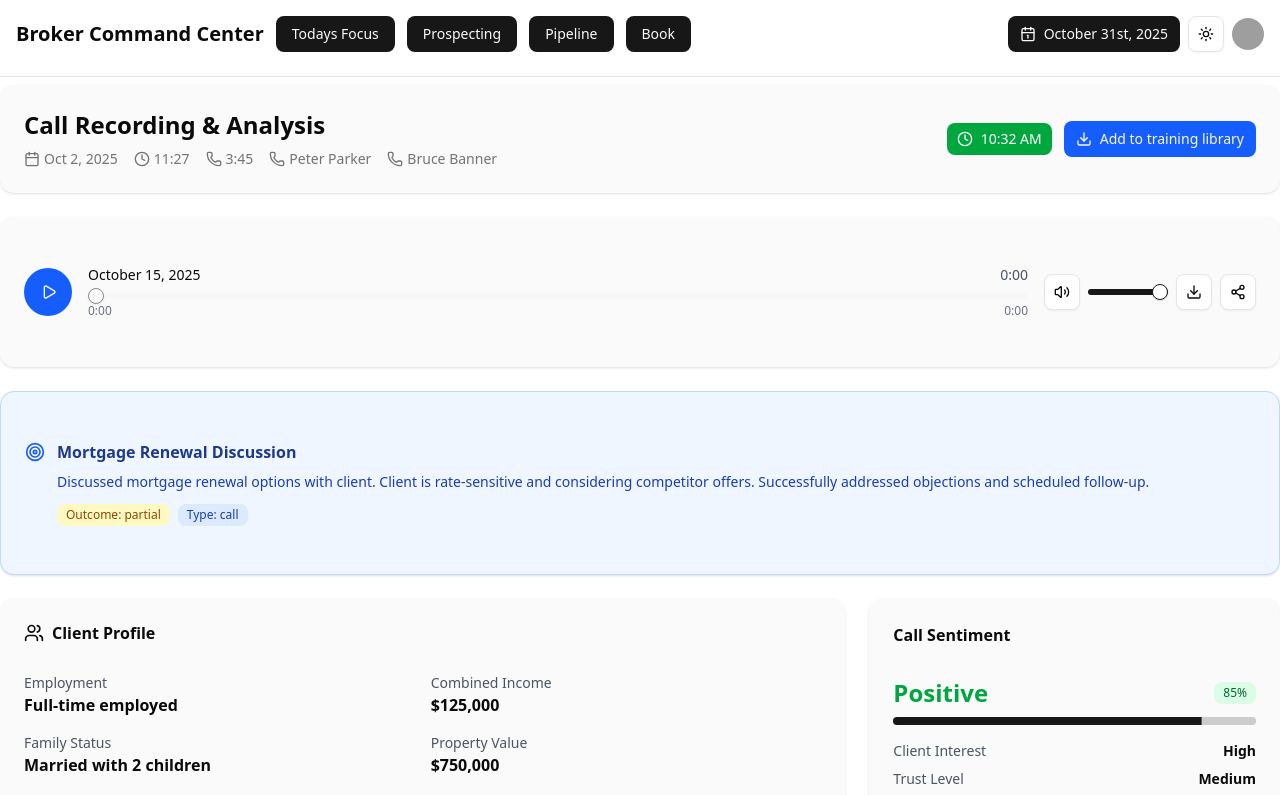
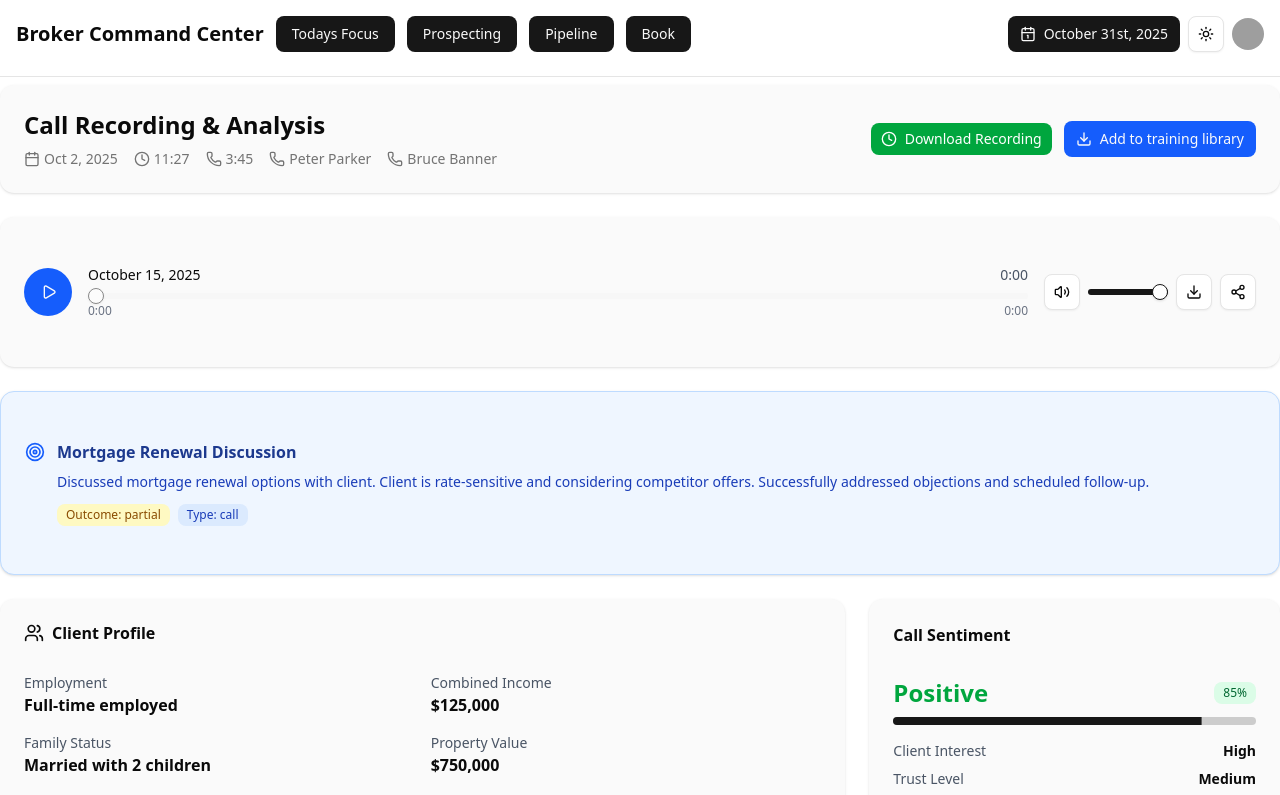
Before and after one commit to satoisnice/ISSP-BluePearlFinancial, a Next.js app: page /CallRecordingAndAnalysis in a window 1280 px wide. Shown: the top 795 px of the page. Built offline with nearby package versions, Linux system fonts and the light colour scheme; grey boxes are pictures that could not be loaded.

Commit message:
Slight change to button.

```diff
--- a/src/app/CallRecordingAndAnalysis/page.tsx
+++ b/src/app/CallRecordingAndAnalysis/page.tsx
@@ -363,7 +363,7 @@ export default function CallRecordingAndAnalysis() {
         className="flex items-center gap-2 bg-green-600 hover:bg-green-700 text-white"
       >
         <Clock className="w-4 h-4" />
-        <span>10:32 AM</span>
+        <span>Download Recording</span>
       </Button>
       <Button
         variant="default"
```
